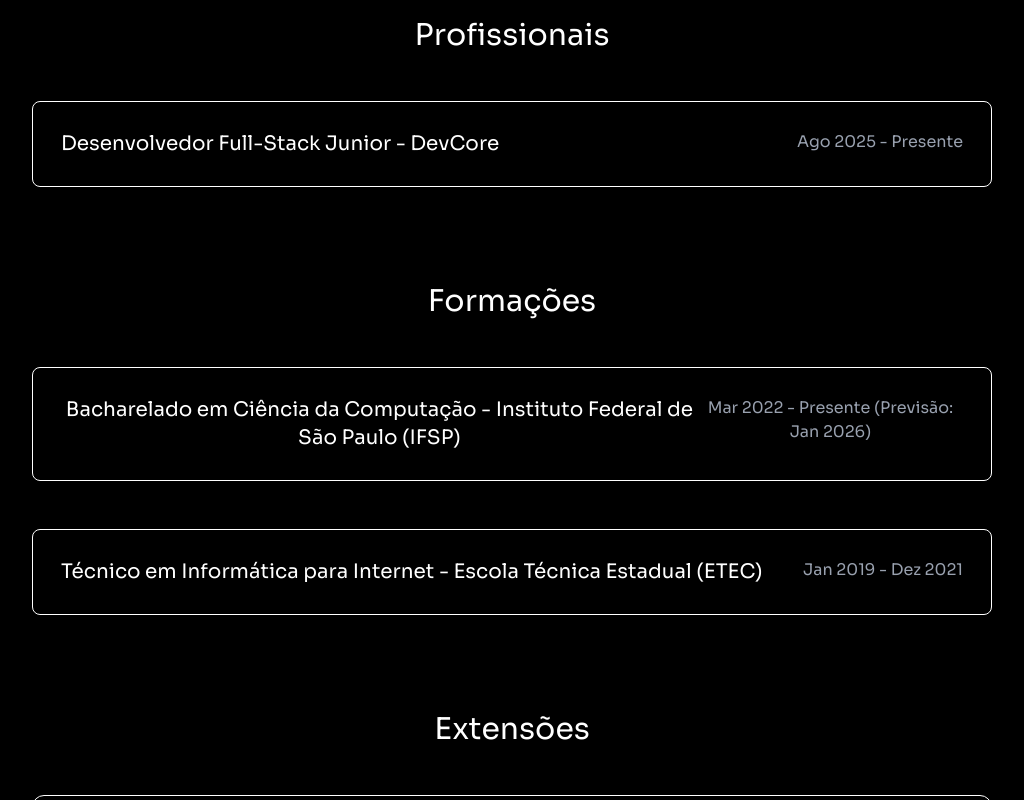
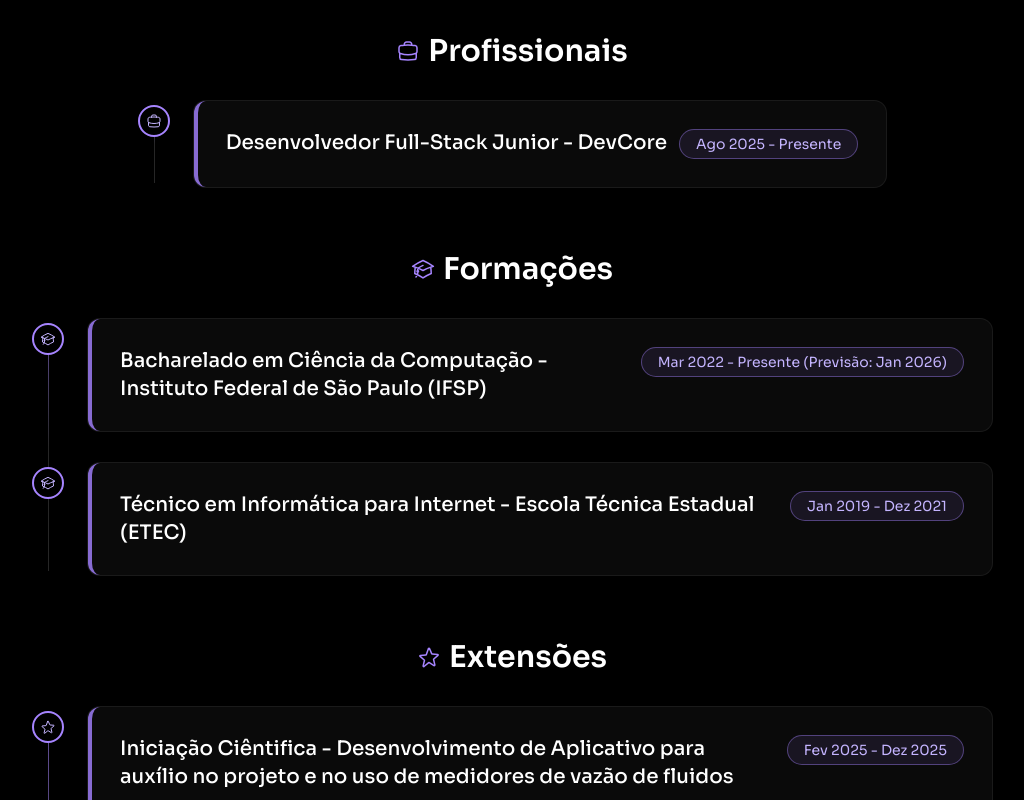
Before and after one commit to VictorRms03/Meu-Portfolio, a Next.js app: page / in a window 1280 px wide. Shown: the part 1760-2560 px from the top of the page, without its empty margins (128-1152 px from the left). Built offline with nearby package versions, Linux system fonts and the light colour scheme.

Commit message:
refactor: Experience section with new Timeline component and improved layout

```diff
--- a/src/components/Experience.tsx
+++ b/src/components/Experience.tsx
@@ -7,20 +7,30 @@ export default function Experience() {
     return (
         <section
             id="experience"
-            className="pt-16 md:pb-16 bg-black text-white scroll-mt-20"
+            className="relative pt-16 pb-20 md:pb-24 bg-black text-white scroll-mt-20"
         >
-            <Container className="max-w-9/12 flex justify-center mb-12">
+            <svg
+                className="pointer-events-none absolute inset-x-0 bottom-full w-full text-black"
+                viewBox="0 0 1440 80"
+                preserveAspectRatio="none"
+                aria-hidden="true"
+            >
+                <path
+                    fill="currentColor"
+                    d="M0,32 C240,80 480,0 720,24 C960,48 1200,8 1440,40 L1440,80 L0,80 Z"
+                />
+            </svg>
+            <div className="absolute inset-x-0 top-0 h-px bg-gradient-to-r from-transparent via-violet-400/60 to-transparent" />
+
+            <Container className="max-w-9/12 flex justify-center mb-16">
                 <h2 className="text-5xl font-bold"> Experiências </h2>
             </Container>
 
-            <h3 className="text-3xl flex justify-center"> Profissionais </h3>
-            <WorkExperiences />
-
-            <h3 className="text-3xl flex justify-center"> Formações </h3>
-            <Degrees />
-
-            <h3 className="text-3xl flex justify-center"> Extensões </h3>
-            <AcademicExtensions />
+            <div className="flex flex-col gap-16">
+                <WorkExperiences />
+                <Degrees />
+                <AcademicExtensions />
+            </div>
         </section>
     );
 }
--- a/src/components/Experience/AcademicExtensions.tsx
+++ b/src/components/Experience/AcademicExtensions.tsx
@@ -1,18 +1,19 @@
-import TimelineCard from "@/components/ui/TimelineCard";
+import Timeline from "@/components/ui/Timeline";
 import Container from "@/components/ui/Container";
+import StarIcon from "@/components/icons/StarIcon";
 import { academicExtensions } from "@/data/experience";
 
 export default function AcademicExtensions() {
     return (
-        <Container className="max-w-9/12 gap-6 py-12">
-            {academicExtensions.map((extension) => (
-                <TimelineCard
-                    key={extension.title}
-                    title={extension.title}
-                    date={extension.date}
-                    description={extension.description}
-                />
-            ))}
+        <Container className="max-w-9/12">
+            <h3 className="mb-8 flex items-center justify-center gap-2 text-3xl font-semibold">
+                <StarIcon className="h-6 w-6 text-violet-400" />
+                Extensões
+            </h3>
+            <Timeline
+                entries={academicExtensions}
+                icon={<StarIcon className="h-4 w-4" />}
+            />
         </Container>
     );
 }
--- a/src/components/Experience/Degrees.tsx
+++ b/src/components/Experience/Degrees.tsx
@@ -1,17 +1,19 @@
-import TimelineCard from "@/components/ui/TimelineCard";
+import Timeline from "@/components/ui/Timeline";
 import Container from "@/components/ui/Container";
+import AcademicCapIcon from "@/components/icons/AcademicCapIcon";
 import { degrees } from "@/data/experience";
 
 export default function Degrees() {
     return (
-        <Container className="max-w-9/12 gap-6 py-12">
-            {degrees.map((degree) => (
-                <TimelineCard
-                    key={degree.title}
-                    title={degree.title}
-                    date={degree.date}
-                />
-            ))}
+        <Container className="max-w-9/12">
+            <h3 className="mb-8 flex items-center justify-center gap-2 text-3xl font-semibold">
+                <AcademicCapIcon className="h-6 w-6 text-violet-400" />
+                Formações
+            </h3>
+            <Timeline
+                entries={degrees}
+                icon={<AcademicCapIcon className="h-4 w-4" />}
+            />
         </Container>
     );
 }
--- a/src/components/Experience/WorkExperiences.tsx
+++ b/src/components/Experience/WorkExperiences.tsx
@@ -1,17 +1,19 @@
-import TimelineCard from "@/components/ui/TimelineCard";
+import Timeline from "@/components/ui/Timeline";
 import Container from "@/components/ui/Container";
+import BriefcaseIcon from "@/components/icons/BriefcaseIcon";
 import { workExperiences } from "@/data/experience";
 
 export default function WorkExperiences() {
     return (
-        <Container className="max-w-9/12 gap-6 py-12">
-            {workExperiences.map((work) => (
-                <TimelineCard
-                    key={work.title}
-                    title={work.title}
-                    date={work.date}
-                />
-            ))}
+        <Container className="max-w-9/12">
+            <h3 className="mb-8 flex items-center justify-center gap-2 text-3xl font-semibold">
+                <BriefcaseIcon className="h-6 w-6 text-violet-400" />
+                Profissionais
+            </h3>
+            <Timeline
+                entries={workExperiences}
+                icon={<BriefcaseIcon className="h-4 w-4" />}
+            />
         </Container>
     );
 }
--- /dev/null
+++ b/src/components/icons/AcademicCapIcon.tsx
@@ -0,0 +1,22 @@
+interface IconProps {
+    className?: string;
+}
+
+export default function AcademicCapIcon({ className }: IconProps) {
+    return (
+        <svg
+            xmlns="http://www.w3.org/2000/svg"
+            fill="none"
+            viewBox="0 0 24 24"
+            strokeWidth={1.5}
+            stroke="currentColor"
+            className={className}
+        >
+            <path
+                strokeLinecap="round"
+                strokeLinejoin="round"
+                d="M4.26 10.147a60.436 60.436 0 00-.491 6.347A48.627 48.627 0 0112 20.904a48.627 48.627 0 018.232-4.41 60.46 60.46 0 00-.491-6.347m-15.482 0a50.57 50.57 0 00-2.658-.813A59.905 59.905 0 0112 3.493a59.902 59.902 0 0110.399 5.84c-.896.248-1.783.52-2.658.814m-15.482 0A50.697 50.697 0 0112 13.489a50.702 50.702 0 017.74-3.342M6.75 15a.75.75 0 100-1.5.75.75 0 000 1.5zm0 0v-3.675A55.378 55.378 0 0112 8.443m-7.007 11.55A5.981 5.981 0 006.75 15.75v-1.5"
+            />
+        </svg>
+    );
+}
--- /dev/null
+++ b/src/components/icons/BriefcaseIcon.tsx
@@ -0,0 +1,22 @@
+interface IconProps {
+    className?: string;
+}
+
+export default function BriefcaseIcon({ className }: IconProps) {
+    return (
+        <svg
+            xmlns="http://www.w3.org/2000/svg"
+            fill="none"
+            viewBox="0 0 24 24"
+            strokeWidth={1.5}
+            stroke="currentColor"
+            className={className}
+        >
+            <path
+                strokeLinecap="round"
+                strokeLinejoin="round"
+                d="M20.25 14.15v4.25c0 1.094-.787 2.036-1.872 2.18-2.087.277-4.216.42-6.378.42s-4.291-.143-6.378-.42c-1.085-.144-1.872-1.086-1.872-2.18v-4.25m16.5 0a2.18 2.18 0 00.75-1.661V8.706c0-1.081-.768-2.015-1.837-2.175a48.114 48.114 0 00-3.413-.387m4.5 8.006c-.194.165-.42.295-.673.38a23.978 23.978 0 01-7.577 1.22c-2.648 0-5.195-.429-7.577-1.22a2.016 2.016 0 01-.673-.38m0 0A2.18 2.18 0 013 12.489V8.706c0-1.081.768-2.015 1.837-2.175a48.111 48.111 0 013.413-.387m7.5 0V5.25A2.25 2.25 0 0013.5 3h-3a2.25 2.25 0 00-2.25 2.25v.894m7.5 0a48.667 48.667 0 00-7.5 0"
+            />
+        </svg>
+    );
+}
--- /dev/null
+++ b/src/components/icons/StarIcon.tsx
@@ -0,0 +1,22 @@
+interface IconProps {
+    className?: string;
+}
+
+export default function StarIcon({ className }: IconProps) {
+    return (
+        <svg
+            xmlns="http://www.w3.org/2000/svg"
+            fill="none"
+            viewBox="0 0 24 24"
+            strokeWidth={1.5}
+            stroke="currentColor"
+            className={className}
+        >
+            <path
+                strokeLinecap="round"
+                strokeLinejoin="round"
+                d="M11.48 3.499a.562.562 0 011.04 0l2.125 5.111a.563.563 0 00.475.345l5.518.442c.499.04.701.663.321.988l-4.204 3.602a.563.563 0 00-.182.557l1.285 5.385a.562.562 0 01-.84.61l-4.725-2.885a.562.562 0 00-.586 0L6.982 21.53a.562.562 0 01-.84-.61l1.285-5.386a.562.562 0 00-.182-.557l-4.204-3.602a.563.563 0 01.321-.988l5.518-.442a.563.563 0 00.475-.345L11.48 3.5z"
+            />
+        </svg>
+    );
+}
--- /dev/null
+++ b/src/components/ui/Timeline.tsx
@@ -0,0 +1,35 @@
+import { ReactNode } from "react";
+import TimelineCard from "@/components/ui/TimelineCard";
+import { TimelineEntry } from "@/data/experience";
+
+interface TimelineProps {
+    entries: TimelineEntry[];
+    icon: ReactNode;
+}
+
+export default function Timeline({ entries, icon }: TimelineProps) {
+    return (
+        <div className="relative">
+            <div className="absolute top-1 bottom-1 left-4 w-px bg-gradient-to-b from-violet-400/60 via-white/15 to-white/15" />
+            <div className="flex flex-col gap-8">
+                {entries.map((entry) => (
+                    <div
+                        key={entry.title}
+                        className="relative flex items-start gap-4 sm:gap-6"
+                    >
+                        <div className="relative z-10 mt-1 flex h-8 w-8 shrink-0 items-center justify-center rounded-full border-2 border-violet-400 bg-black text-violet-300">
+                            {icon}
+                        </div>
+                        <div className="min-w-0 flex-1">
+                            <TimelineCard
+                                title={entry.title}
+                                date={entry.date}
+                                description={entry.description}
+                            />
+                        </div>
+                    </div>
+                ))}
+            </div>
+        </div>
+    );
+}
--- a/src/components/ui/TimelineCard.tsx
+++ b/src/components/ui/TimelineCard.tsx
@@ -1,3 +1,7 @@
+"use client";
+
+import { useEffect, useRef, useState } from "react";
+
 interface TimelineCardProps {
     title: string;
     date: string;
@@ -9,26 +13,44 @@ export default function TimelineCard({
     date,
     description,
 }: TimelineCardProps) {
-    const hasDescription = Boolean(description);
+    const ref = useRef<HTMLDivElement>(null);
+    const [visible, setVisible] = useState(false);
+
+    useEffect(() => {
+        const node = ref.current;
+        if (!node) return;
+
+        const observer = new IntersectionObserver(
+            ([entry]) => {
+                if (entry.isIntersecting) {
+                    setVisible(true);
+                    observer.disconnect();
+                }
+            },
+            { threshold: 0.2 }
+        );
+
+        observer.observe(node);
+        return () => observer.disconnect();
+    }, []);
 
     return (
         <div
-            className={`mb-12 border-1 border-white bg-black hover:bg-neutral-800 p-7 ${
-                hasDescription ? "rounded-xl" : "rounded-lg"
+            ref={ref}
+            className={`rounded-xl border-l-4 border-violet-400/80 bg-white/[0.04] p-7 ring-1 ring-white/10 transition-all duration-500 hover:-translate-y-1 hover:bg-white/[0.08] hover:shadow-lg hover:shadow-violet-400/10 hover:ring-violet-400/30 ${
+                visible
+                    ? "translate-y-0 opacity-100"
+                    : "translate-y-6 opacity-0"
             }`}
         >
-            <div
-                className={`flex flex-col justify-between text-center gap-5 ${
-                    hasDescription
-                        ? "xl:flex-row xl:gap-0"
-                        : "lg:flex-row lg:gap-0"
-                }`}
-            >
-                <h3 className="text-xl">{title}</h3>
-                <span className="text-gray-400">{date}</span>
+            <div className="flex flex-col justify-between gap-3 text-center sm:flex-row sm:items-start sm:text-left">
+                <h3 className="text-xl font-medium">{title}</h3>
+                <span className="mx-auto shrink-0 rounded-full border border-violet-400/40 bg-violet-400/10 px-4 py-1 text-sm whitespace-nowrap text-violet-300 sm:mx-0">
+                    {date}
+                </span>
             </div>
             {description && (
-                <div className="mt-4 xl:max-w-8/12 text-center xl:text-left">
+                <div className="mt-4 text-center sm:text-left">
                     <p className="font-extralight">
                         <span className="font-bold">
                             Principais atividades:{" "}
```
